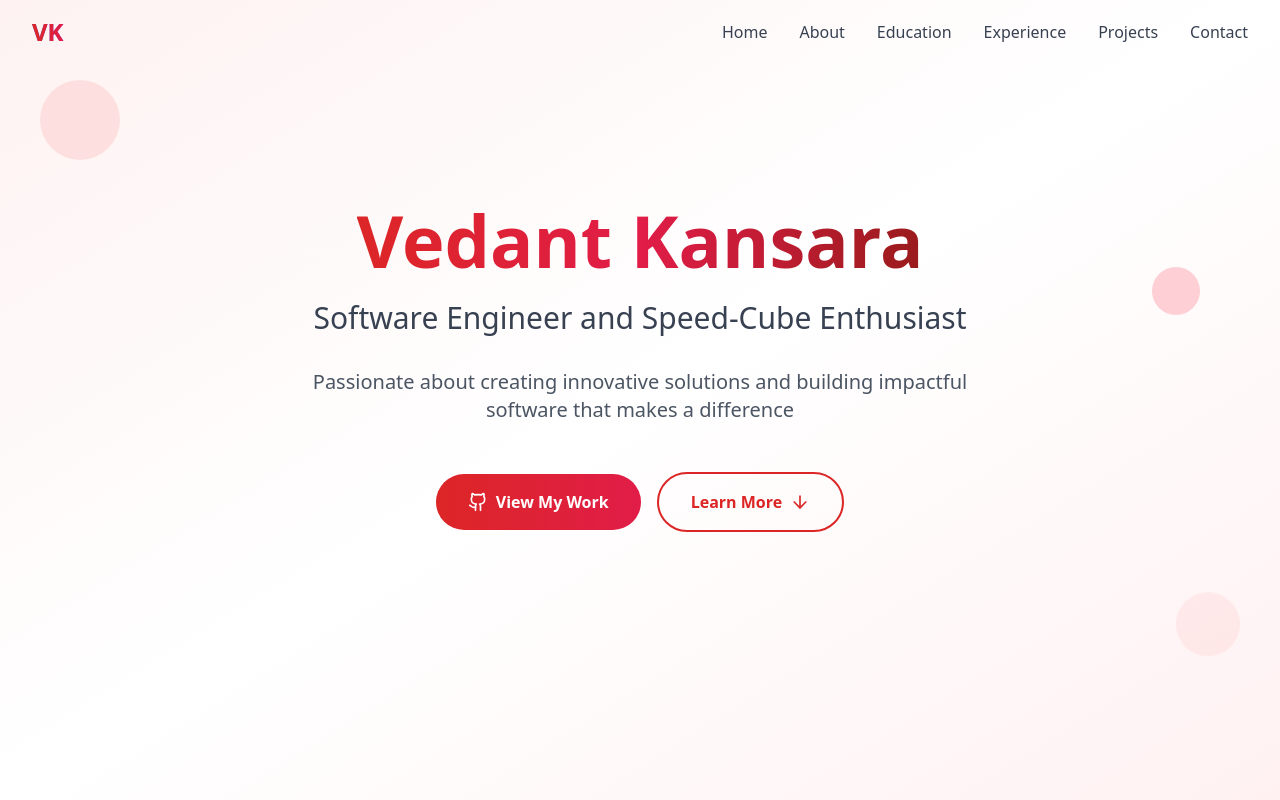
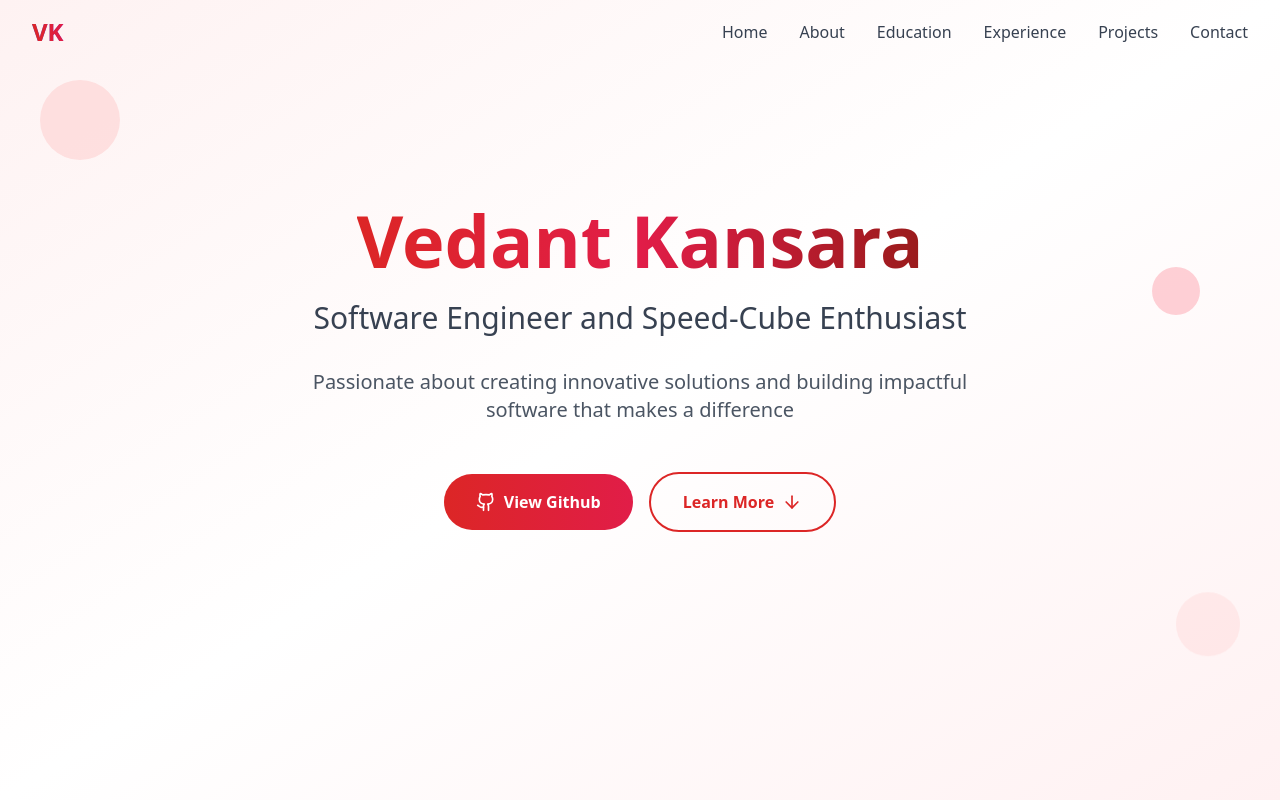
Before and after one commit to vedantkminiai/vedant-k, a React (Vite) app: page / in a window 1280 px wide. Shown: the top 800 px of the page. Built offline with nearby package versions, Linux system fonts and the light colour scheme.

Commit message:
Updated Hero.tsx

```diff
--- a/src/components/Hero.tsx
+++ b/src/components/Hero.tsx
@@ -37,7 +37,7 @@ const Hero = () => {
             className="inline-flex items-center px-8 py-4 bg-gradient-to-r from-red-600 to-rose-600 text-white font-semibold rounded-full hover:shadow-lg transform hover:-translate-y-1 transition-all duration-300"
           >
             <Github className="mr-2 h-5 w-5" />
-            View My Work
+            View Github
           </a>
           <button
             onClick={scrollToAbout}
```
